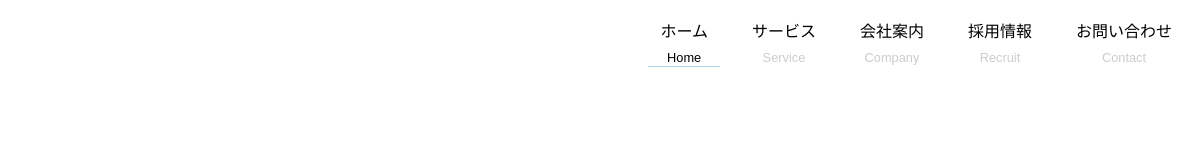
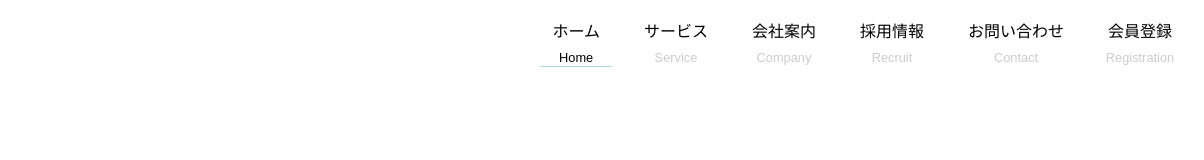
Before and after one commit to DooYoungJun/NOVOS_Project, a plain HTML site: page nav.html in a window 1280 px wide. Shown: the full height of the page, 76-1280 px from the left. Drawn offline with Linux system fonts and the light colour scheme.

Commit message:
회원등록 칸

```diff
--- a/nav.html
+++ b/nav.html
@@ -39,6 +39,10 @@
                 <a href="Contact.html">お問い合わせ</a>
                 <span class="navbar-subtext">Contact</span>
             </li>
+            <li class="navbar-item">
+                <a href="#">会員登録</a>
+                <sapn class="navbar-subtext">Registration</sapn>
+            </li>
         </ul>
     </nav>
     <!--JavaScript 불러오기-->
```
